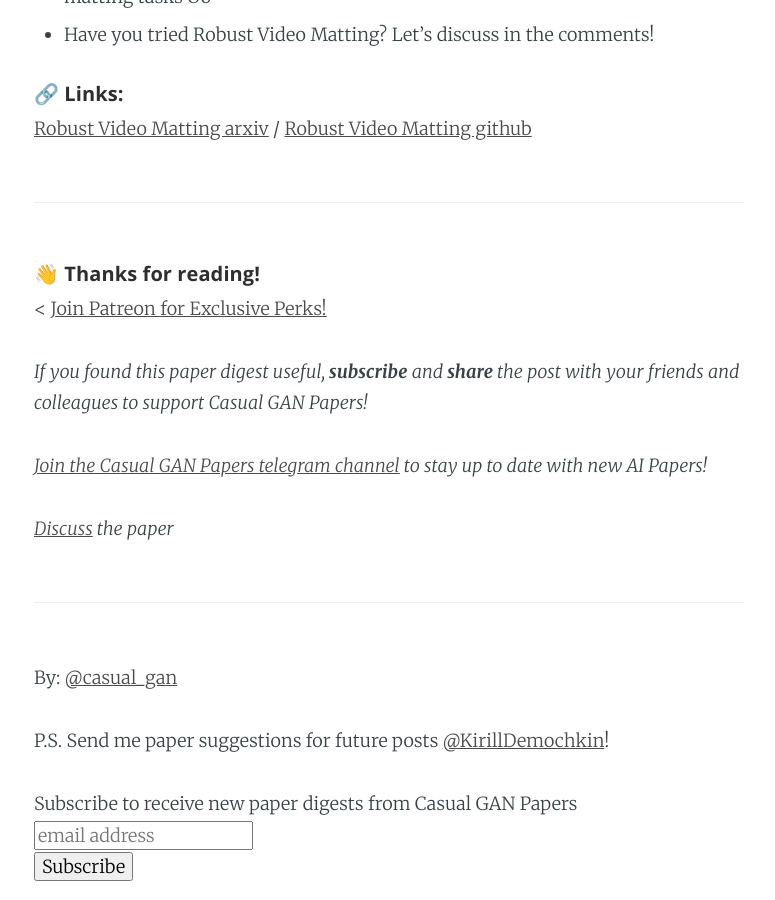
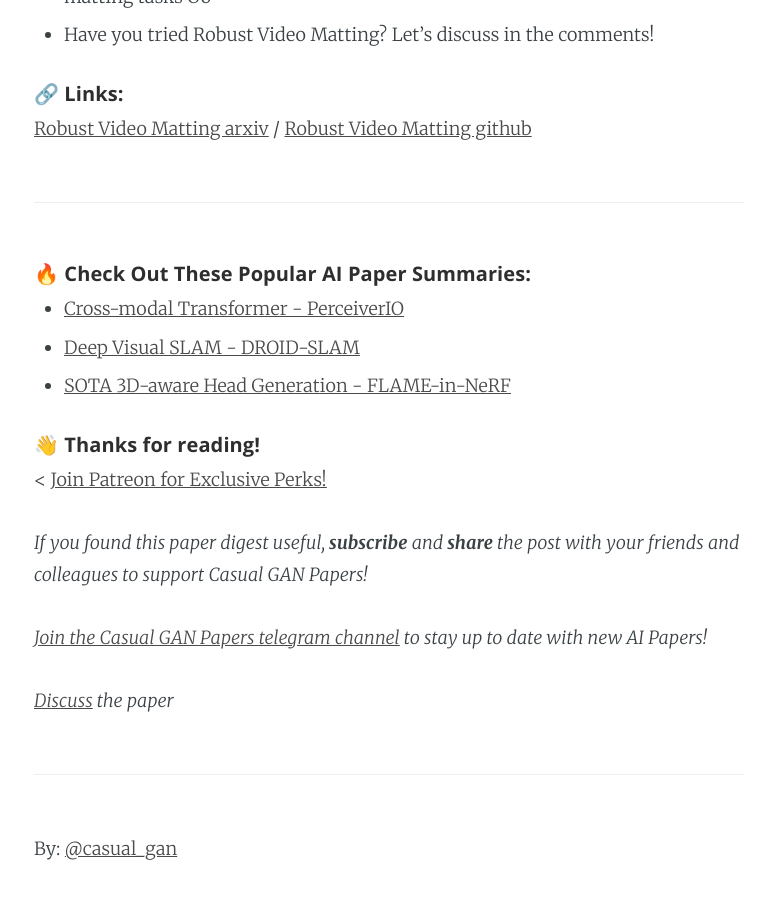
Before and after one commit to KirillDemochkin/kirilldemochkin.github.io, a Jekyll site: the page built from _posts/2021-9-7-Robust-Video-Matting-explained.md, in a window 1280 px wide and 900 px high, scrolled down 3781 px. Shown: the whole window, without its empty margins (251-1026 px from the left). Built offline with Jekyll 4.4.1, drawn with Linux system fonts in a browser that asks for light colours; comment, search, counter and statistics services are not loaded.

Commit message:
Update 2021-9-7-Robust-Video-Matting-explained.md

```diff
--- a/_posts/2021-9-7-Robust-Video-Matting-explained.md
+++ b/_posts/2021-9-7-Robust-Video-Matting-explained.md
@@ -72,6 +72,11 @@
 
 ***
 
+##### 🔥 Check Out These Popular AI Paper Summaries:
+- [Cross-modal Transformer - PerceiverIO]({% post_url 2021-9-4-PerceiverIO-explained %})
+- [Deep Visual SLAM - DROID-SLAM]({% post_url 2021-8-27-DROID-SLAM-explained %})
+- [SOTA 3D-aware Head Generation - FLAME-in-NeRF]({% post_url 2021-8-24-Flame-in-NeRF-explained %})
+
 ##### 👋 Thanks for reading!
 <
 <a href="https://www.patreon.com/bePatron?u=53448948" data-patreon-widget-type="become-patron-button">Join Patreon for Exclusive Perks!</a><script async src="https://c6.patreon.com/becomePatronButton.bundle.js"></script>
```
